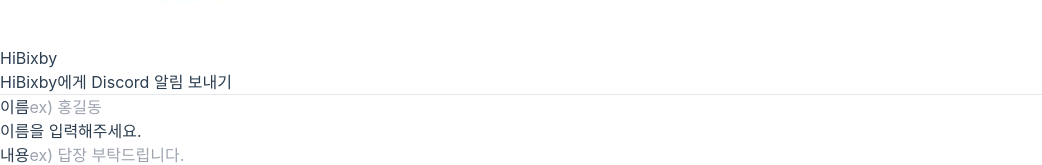
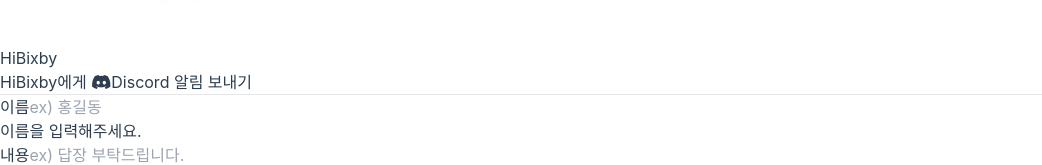
Before and after one commit to HiBixby/ContactMe, a Vue app: page / in a window 1280 px wide. Shown: the part 1720-1885 px from the top of the page, without its empty margins (0-1042 px from the left). Built offline with nearby package versions, Linux system fonts and the light colour scheme; a web font is replaced by a local one.

Commit message:
♻️ Remove an owner props

```diff
--- a/src/components/HeadLine.vue
+++ b/src/components/HeadLine.vue
@@ -9,7 +9,7 @@
     <div>
       <h1 class="font-bold text-3xl">{{ owner }}</h1>
     </div>
-    <h4>HiBixby에게 Discord 알림 보내기</h4>
+    <p>{{owner}}에게 <i class="fa-brands fa-discord"></i>Discord 알림 보내기</p>
   </div>
 </template>
 
@@ -17,7 +17,11 @@
 export default {
   name: "HeadLine",
   props: {
-    owner: String,
+  },
+  data(){
+    return{
+      owner:"HiBixby",
+    };
   },
   methods: {},
 };
```
